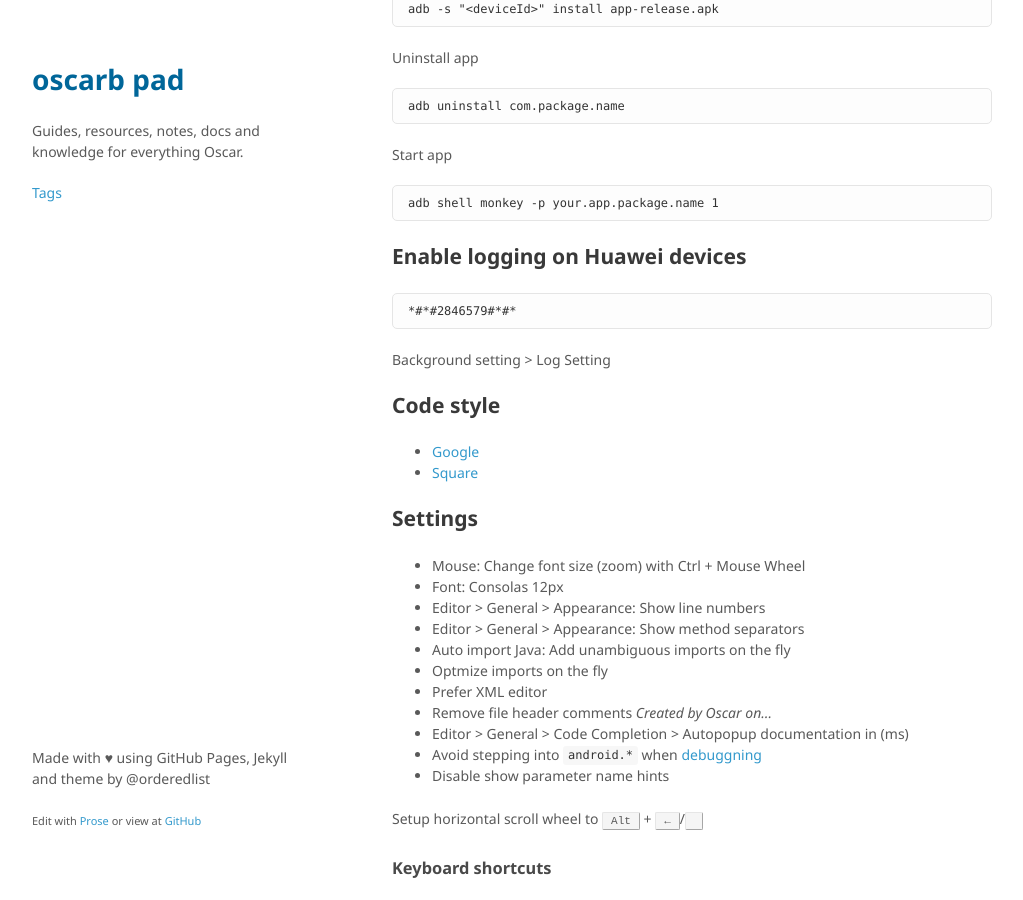
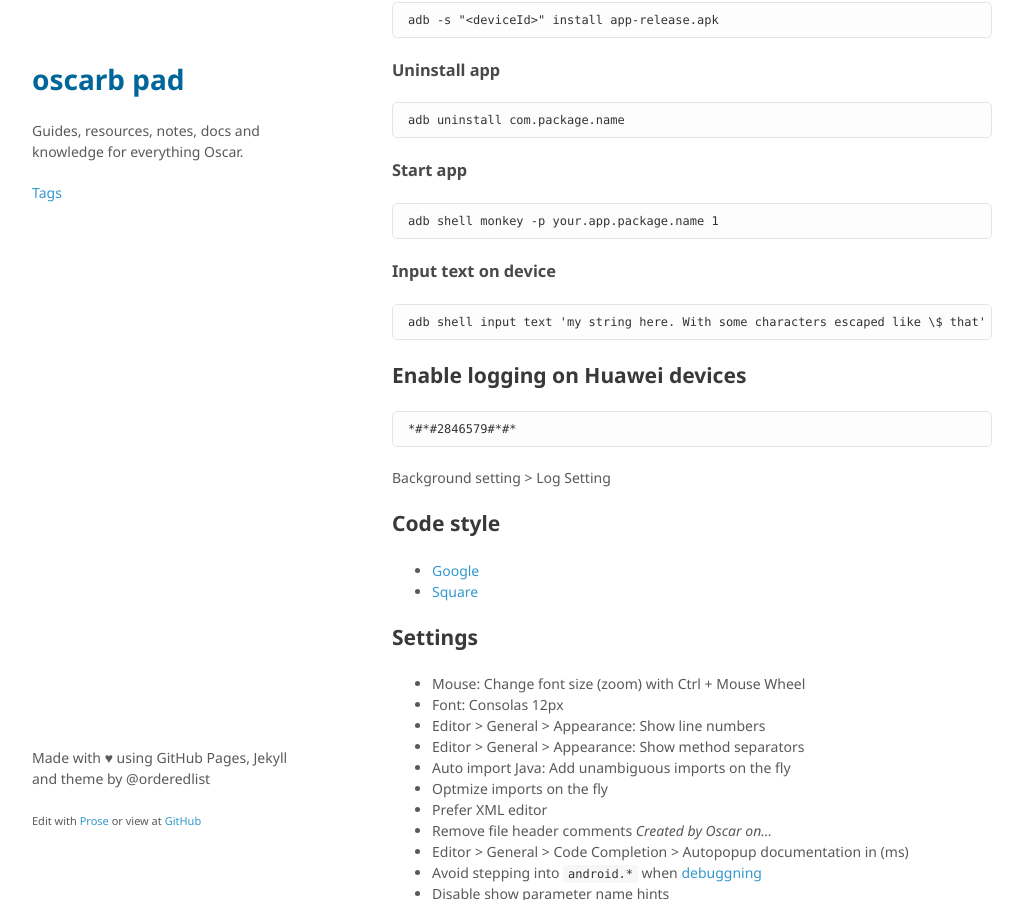
Before and after one commit to oscarb/pad, a Jekyll site: the page built from _docs/android-studio.md, in a window 1280 px wide and 900 px high, scrolled down 1195 px. Shown: the whole window, without its empty margins (128-1151 px from the left). Built offline with Jekyll 4.4.1, drawn with Linux system fonts in a browser that asks for light colours; some web fonts are replaced.

Commit message:
Update android-studio.md

````diff
--- a/_docs/android-studio.md
+++ b/_docs/android-studio.md
@@ -45,31 +45,35 @@ Add adb to path variable
 
 `%localappdata%\Android\sdk\platform-tools`
 
-List devices
+### List devices
 ```
 adb devices -l
 ```
 
-Install app
+### Install app
 ```
 adb install app-release.apk
 ```
 
-Install app on specific device
+### Install app on specific device
 ```
 adb -s "<deviceId>" install app-release.apk
 ```
 
-Uninstall app
+### Uninstall app
 ```
 adb uninstall com.package.name
 ```
 
-Start app
+### Start app
 ```
 adb shell monkey -p your.app.package.name 1
 ```
 
+### Input text on device
+```
+adb shell input text 'my string here. With some characters escaped like \$ that'
+```
 
 ## Enable logging on Huawei devices
 
````
